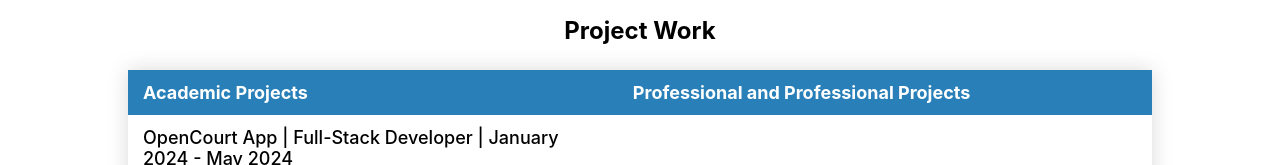
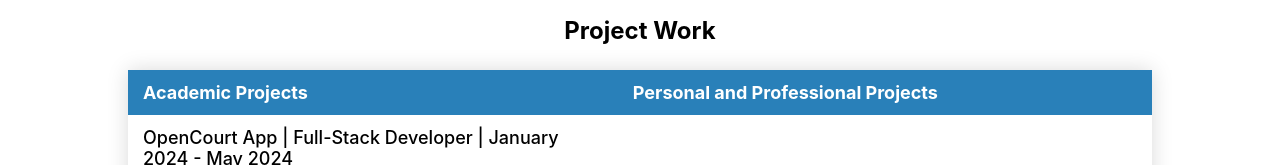
Before and after one commit to tylerheckel2/MyPortfolioWebsite, a React (Create React App) app in the folder my-portfolio/: page /projects in a window 1280 px wide. Shown: the part 168-333 px from the top of the page. Built offline with nearby package versions, Linux system fonts and the light colour scheme.

Commit message:
Update Projects.js

```diff
--- a/my-portfolio/src/Projects.js
+++ b/my-portfolio/src/Projects.js
@@ -57,7 +57,7 @@ export default function ProjectsPage(){
         <thead>
           <tr>
             <th>Academic Projects</th>
-            <th>Professional and Professional Projects</th>
+            <th>Personal and Professional Projects</th>
           </tr>
         </thead>
         <tbody>
```
